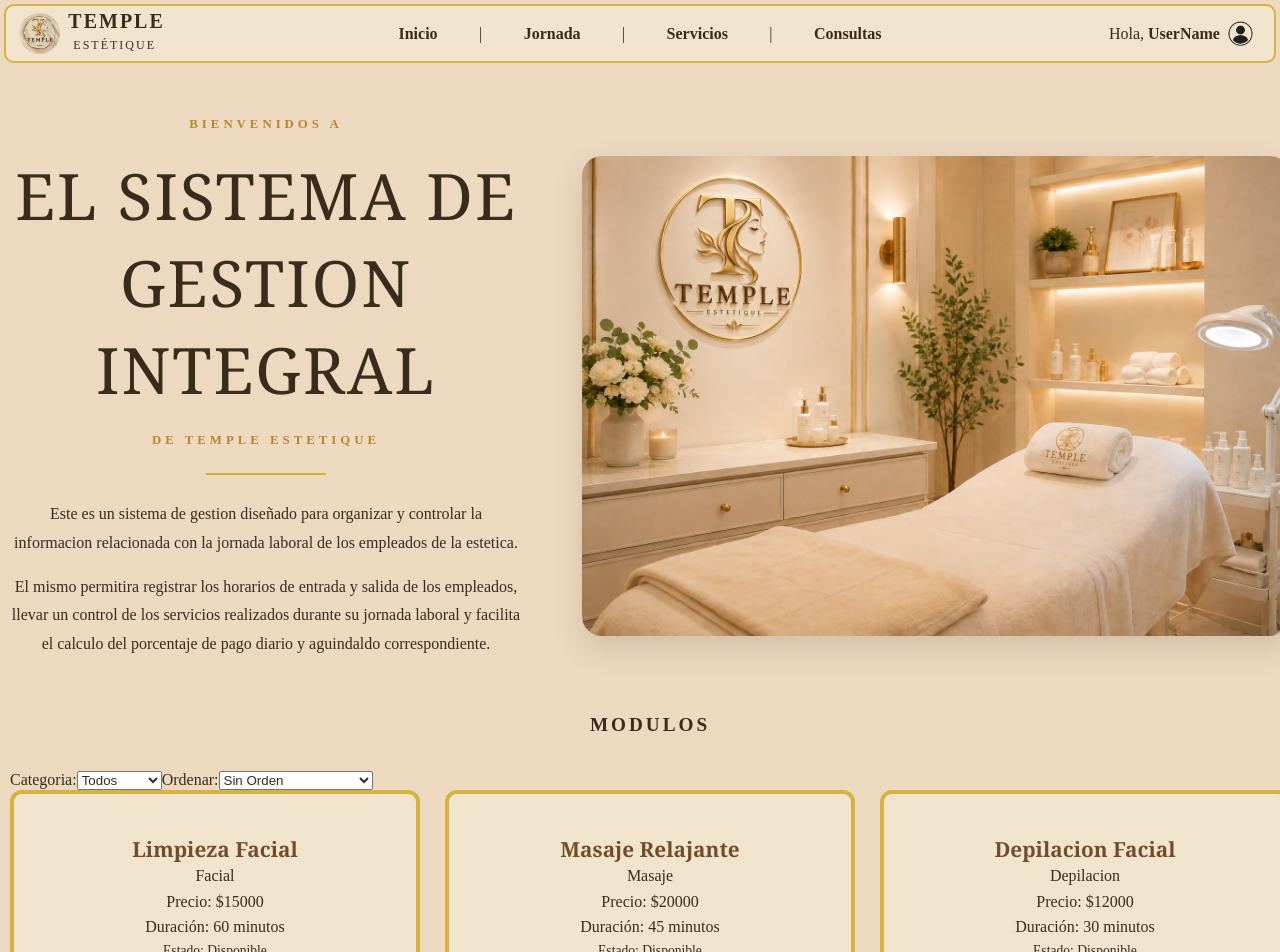
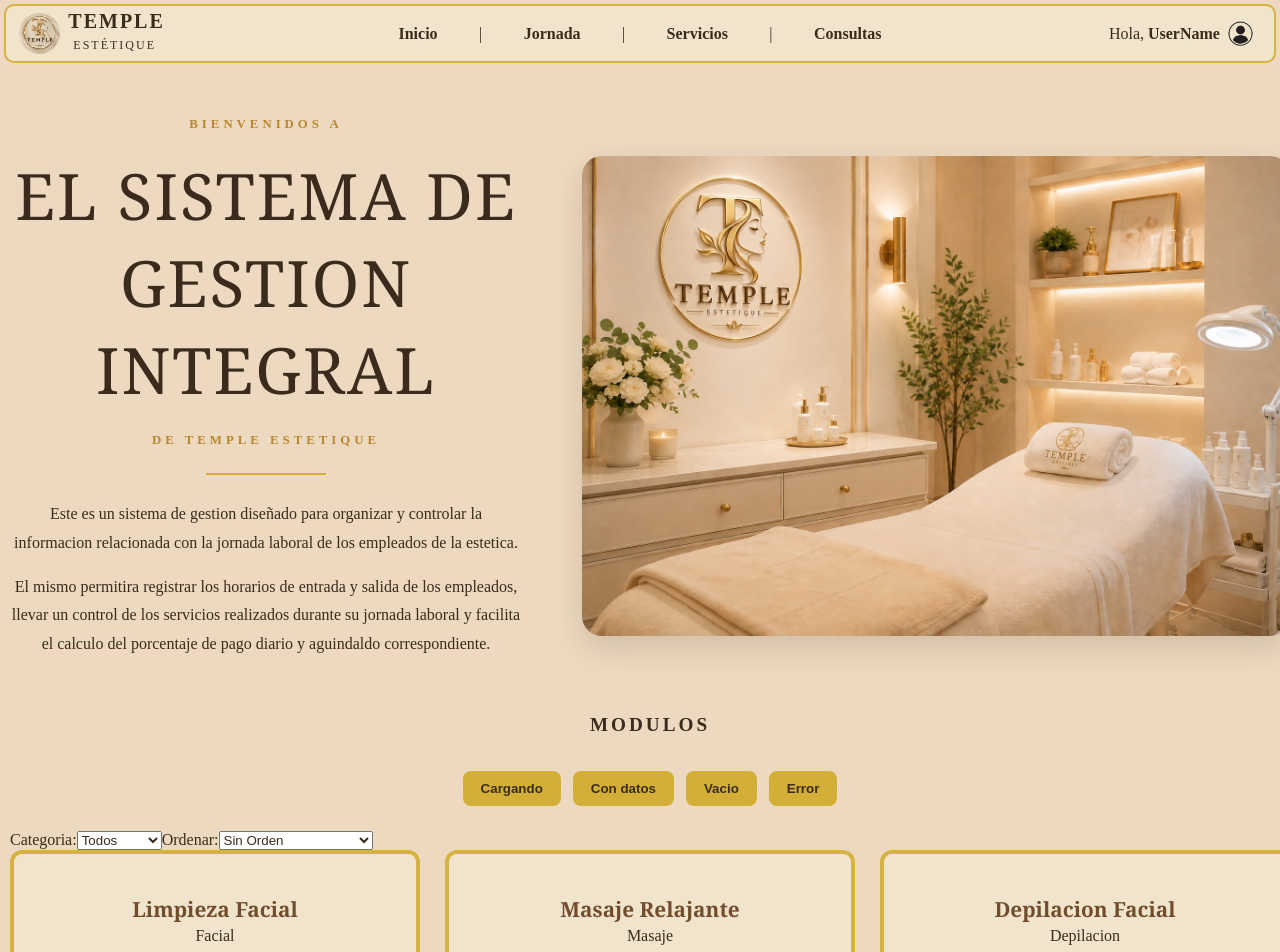
Before and after one commit to UlisesVillarreal/DesarrolloWeb, a React (Vite) app: page / in a window 1280 px wide. Shown: the top 952 px of the page. Built offline with nearby package versions, Linux system fonts and the light colour scheme.

Commit message:
complete estados y estilos

```diff
--- a/src/components/main/Main.jsx
+++ b/src/components/main/Main.jsx
@@ -59,6 +59,7 @@ export default function Main() {
 
   const [categoriaSeleccionada, setCategoriaSeleccionada] = useState("Todos")
   const [orden, setOrden] = useState("ninguno")
+  const [estadoPantalla, setEstadoPantalla] = useState("datos")
   const serviciosFiltrados = servicios.filter((servicio) => {
     if (categoriaSeleccionada === "Todos") {
       return true
@@ -74,6 +75,7 @@ export default function Main() {
     }
     return 0
   })
+  const hayResultados = serviciosOrdenados.length > 0
   return (
     <main className={estilos.contenido}>
       <section className={estilos.presentacion}>
@@ -102,6 +104,24 @@ export default function Main() {
         <h2 className={estilos.tituloTarjetas}>
           Modulos
         </h2>
+        <div className={estilos.controlesEstados}>
+          <button onClick={() => setEstadoPantalla("cargando")}>
+            Cargando
+          </button>
+
+          <button onClick={() => setEstadoPantalla("datos")}>
+            Con datos
+          </button>
+
+          <button onClick={() => setEstadoPantalla("vacio")}>
+            Vacio
+          </button>
+
+          <button onClick={() => setEstadoPantalla("error")}>
+            Error
+          </button>
+        </div>
+
         <div>
           <label>
             Categoria:
@@ -114,6 +134,7 @@ export default function Main() {
               <option value="Masaje">Masaje</option>
               <option value="Depilacion">Depilacion</option>
               <option value="corporal">Corporal</option>
+              <option value="Manicura">Manicura</option>
             </select>
           </label>
 
@@ -131,7 +152,18 @@ export default function Main() {
         </div>
 
         <div className={estilos.tarjetas}>
-          {serviciosOrdenados.map((servicio) => (
+          {estadoPantalla === "cargando" && (
+            <p>Cargando servicios...</p>
+            )}
+          {estadoPantalla === "error" && (
+            <p>Error al cargar los servicios.</p>
+            )}
+          {estadoPantalla === "vacio" && (
+            <p>No hay servicios disponibles.</p>
+            )}
+          {estadoPantalla === "datos" && (
+            hayResultados ? (
+              serviciosOrdenados.map((servicio) => (
                 <Tarjeta
                   key={servicio.id}
                   nombre={servicio.nombre}
@@ -140,8 +172,11 @@ export default function Main() {
                   duracion={servicio.duracion}
                   estado={servicio.estado}
                 />
-          ))}
-
+              ))
+            ) : (
+              <p>No se encontraron servicios con el filtro seleccionado</p>
+            )
+          )}
         </div>
 
 
--- a/src/components/main/Main.module.css
+++ b/src/components/main/Main.module.css
@@ -97,3 +97,24 @@
     display: block;
 
 }
+
+.controlesEstados {
+    display: flex;
+    justify-content: center;
+    gap: 12px;
+    margin-bottom: 25px;
+}
+
+.controlesEstados button {
+    padding: 10px 18px;
+    border: none;
+    border-radius: 8px;
+    background-color: #D4AF37;
+    color: #3B2B1D;
+    font-weight: bold;
+    cursor: pointer;
+}
+
+.controlesEstados button:hover {
+    opacity: 0.8;
+}
```
Lines whose indentation alone changed are shown as unchanged.
